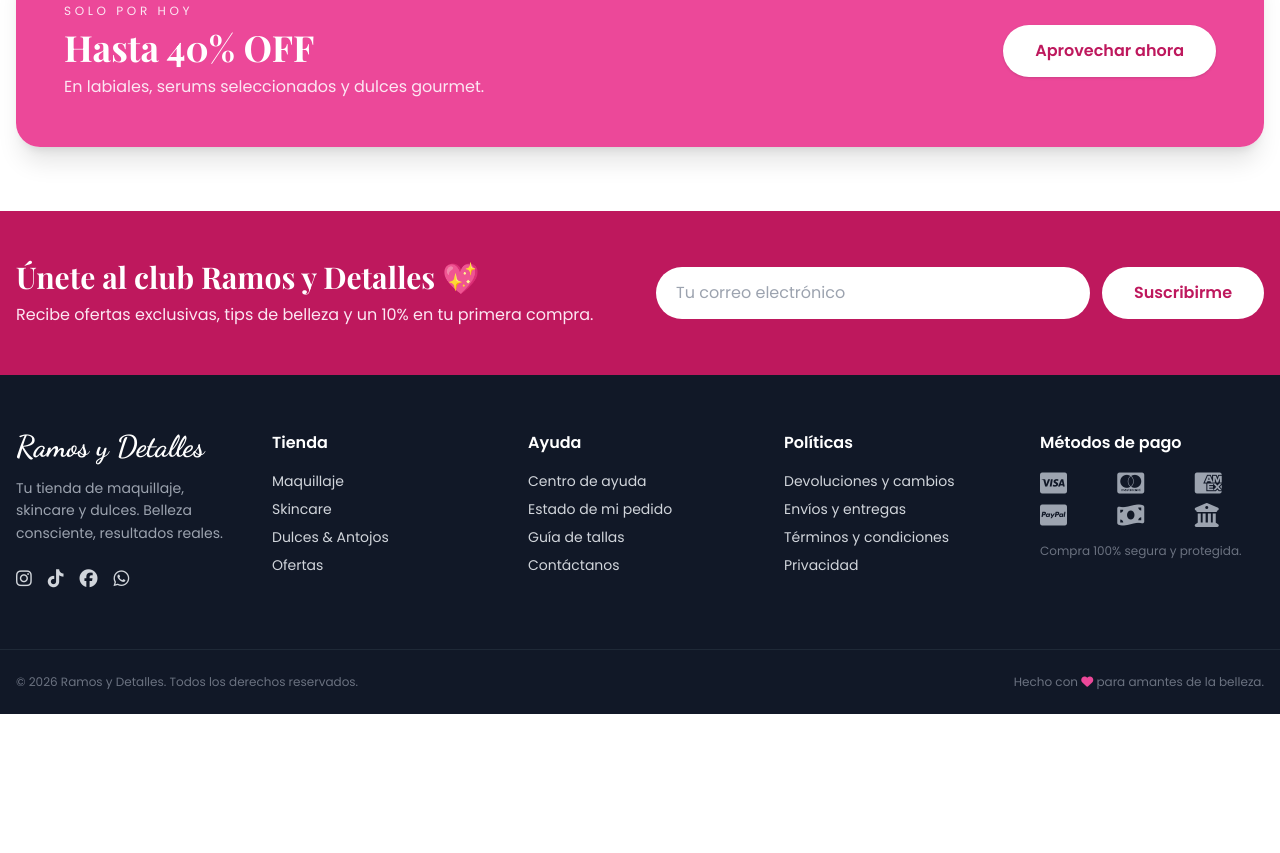
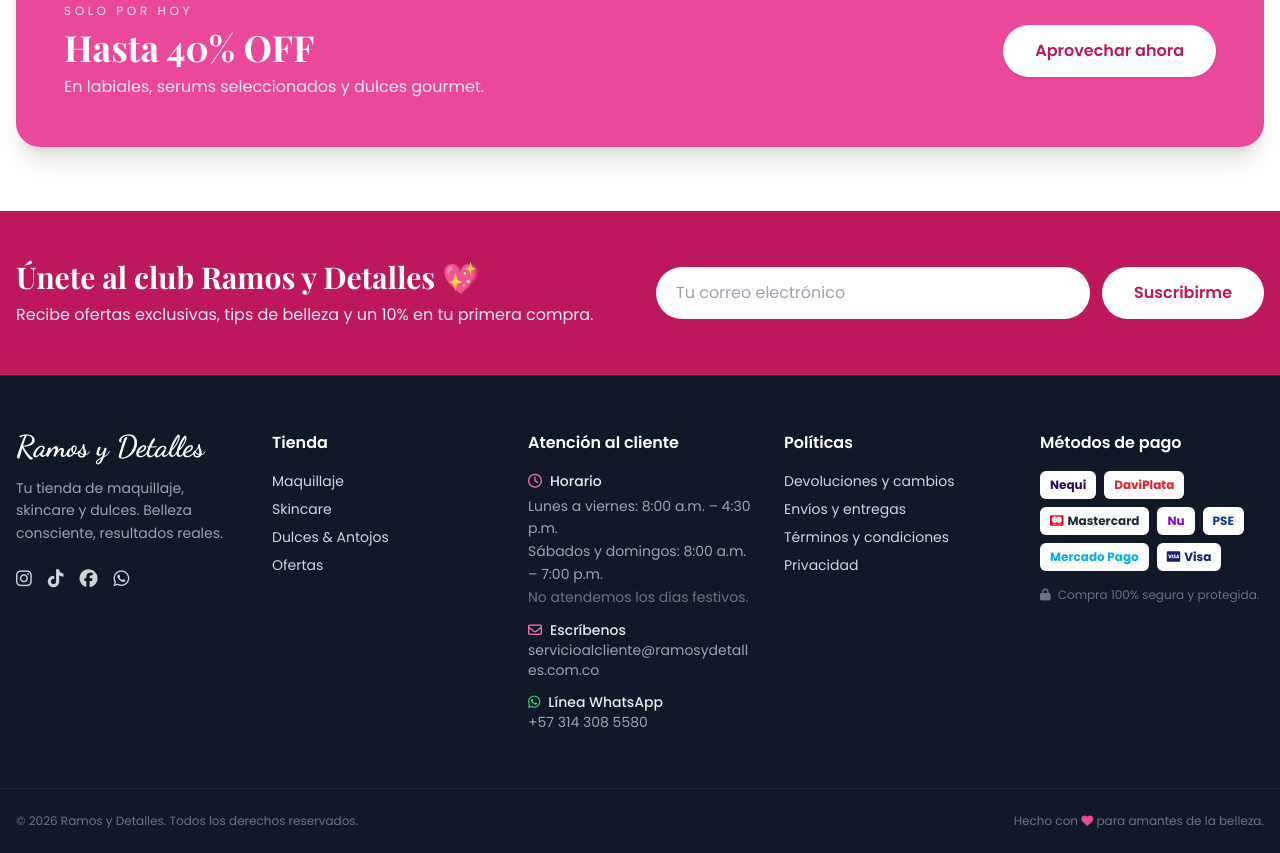
Before and after one commit to luisasoriano555/RamosyDetalles, a plain HTML site: page index.html in a window 1280 px wide. Shown: the part 4729-5582 px from the top of the page. Before the commit the page ends 5443 px from the top, so only its background shows below. Drawn offline with nearby package versions, Linux system fonts and the light colour scheme.

Commit message:
feat: metodos de pago (Nequi, DaviPlata, Mastercard, Nu, PSE, Mercado Pago, Visa) y seccion de atencion al cliente con horarios y contacto

```diff
--- a/index.html
+++ b/index.html
@@ -659,14 +659,22 @@
                 </ul>
             </div>
 
-            <div>
-                <h4 class="text-white font-semibold mb-4">Ayuda</h4>
-                <ul class="space-y-2 text-sm">
-                    <li><a href="#" class="hover:text-magenta-400 transition">Centro de ayuda</a></li>
-                    <li><a href="#" class="hover:text-magenta-400 transition">Estado de mi pedido</a></li>
-                    <li><a href="#" class="hover:text-magenta-400 transition">Guía de tallas</a></li>
-                    <li><a href="#" class="hover:text-magenta-400 transition">Contáctanos</a></li>
-                </ul>
+            <div class="col-span-2 lg:col-span-1">
+                <h4 class="text-white font-semibold mb-4">Atención al cliente</h4>
+                <div class="space-y-3 text-sm">
+                    <div>
+                        <p class="text-white/90 font-medium flex items-center gap-2"><i class="fa-regular fa-clock text-magenta-400"></i> Horario</p>
+                        <p class="text-gray-400 mt-1 leading-relaxed">Lunes a viernes: 8:00 a.m. – 4:30 p.m.<br />Sábados y domingos: 8:00 a.m. – 7:00 p.m.<br /><span class="text-gray-500">No atendemos los días festivos.</span></p>
+                    </div>
+                    <div>
+                        <p class="text-white/90 font-medium flex items-center gap-2"><i class="fa-regular fa-envelope text-magenta-400"></i> Escríbenos</p>
+                        <a href="mailto:servicioalcliente@ramosydetalles.com.co" class="text-gray-400 hover:text-magenta-400 transition break-all">servicioalcliente@ramosydetalles.com.co</a>
+                    </div>
+                    <div>
+                        <p class="text-white/90 font-medium flex items-center gap-2"><i class="fa-brands fa-whatsapp text-green-400"></i> Línea WhatsApp</p>
+                        <a href="#" class="js-whatsapp-link text-gray-400 hover:text-magenta-400 transition">+57 314 308 5580</a>
+                    </div>
+                </div>
             </div>
 
             <div>
@@ -679,17 +687,18 @@
                 </ul>
             </div>
 
-            <div>
+            <div class="col-span-2 lg:col-span-1">
                 <h4 class="text-white font-semibold mb-4">Métodos de pago</h4>
-                <div class="grid grid-cols-3 gap-2 text-2xl text-gray-400">
-                    <i class="fa-brands fa-cc-visa hover:text-white transition"></i>
-                    <i class="fa-brands fa-cc-mastercard hover:text-white transition"></i>
-                    <i class="fa-brands fa-cc-amex hover:text-white transition"></i>
-                    <i class="fa-brands fa-cc-paypal hover:text-white transition"></i>
-                    <i class="fa-solid fa-money-bill-wave hover:text-white transition"></i>
-                    <i class="fa-solid fa-building-columns hover:text-white transition"></i>
-                </div>
-                <p class="text-xs text-gray-500 mt-4">Compra 100% segura y protegida.</p>
+                <div class="flex flex-wrap gap-2">
+                    <span class="bg-white text-[#2d0a5e] text-xs font-bold px-2.5 py-1.5 rounded-md">Nequi</span>
+                    <span class="bg-white text-[#ed1c27] text-xs font-bold px-2.5 py-1.5 rounded-md">DaviPlata</span>
+                    <span class="bg-white text-gray-800 text-xs font-bold px-2.5 py-1.5 rounded-md inline-flex items-center gap-1"><i class="fa-brands fa-cc-mastercard text-[#eb001b]"></i> Mastercard</span>
+                    <span class="bg-white text-[#820ad1] text-xs font-bold px-2.5 py-1.5 rounded-md">Nu</span>
+                    <span class="bg-white text-[#0a3d91] text-xs font-bold px-2.5 py-1.5 rounded-md">PSE</span>
+                    <span class="bg-white text-[#00b1ea] text-xs font-bold px-2.5 py-1.5 rounded-md">Mercado Pago</span>
+                    <span class="bg-white text-[#1a1f71] text-xs font-bold px-2.5 py-1.5 rounded-md inline-flex items-center gap-1"><i class="fa-brands fa-cc-visa"></i> Visa</span>
+                </div>
+                <p class="text-xs text-gray-500 mt-4"><i class="fa-solid fa-lock mr-1"></i> Compra 100% segura y protegida.</p>
             </div>
         </div>
 
```
